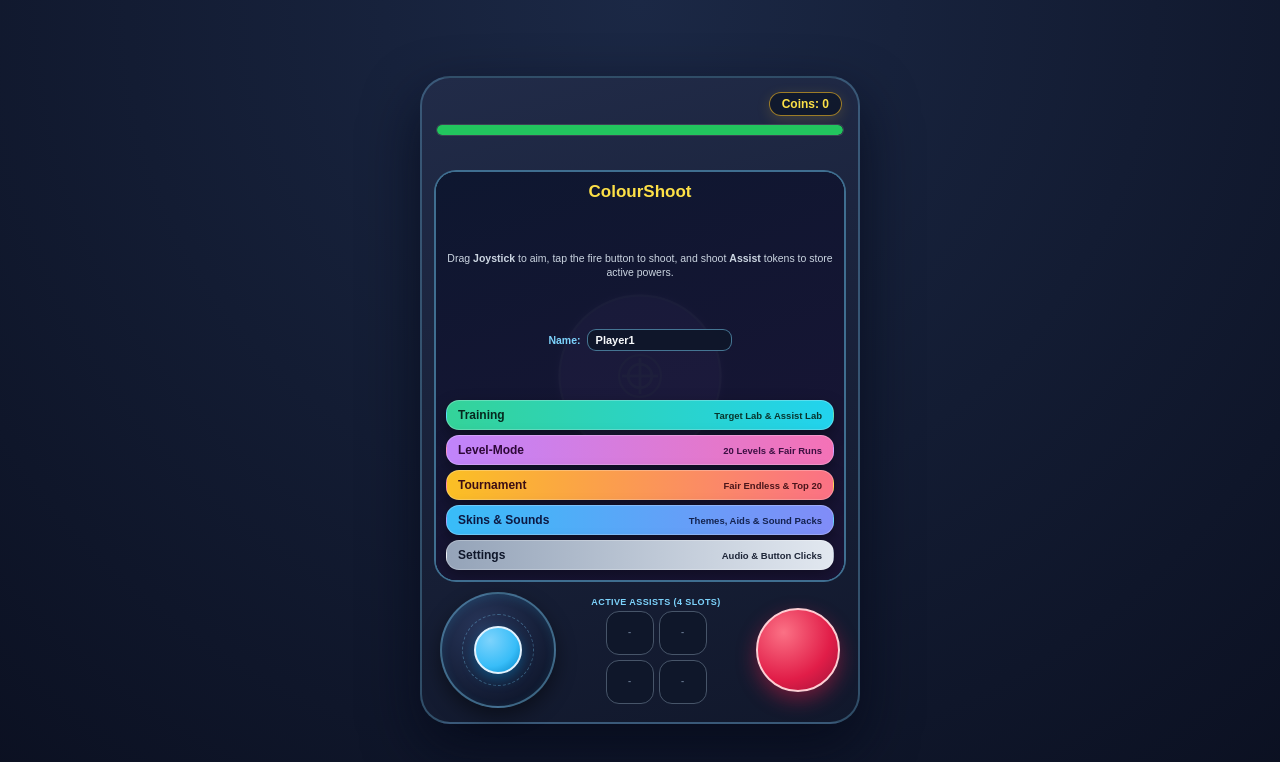
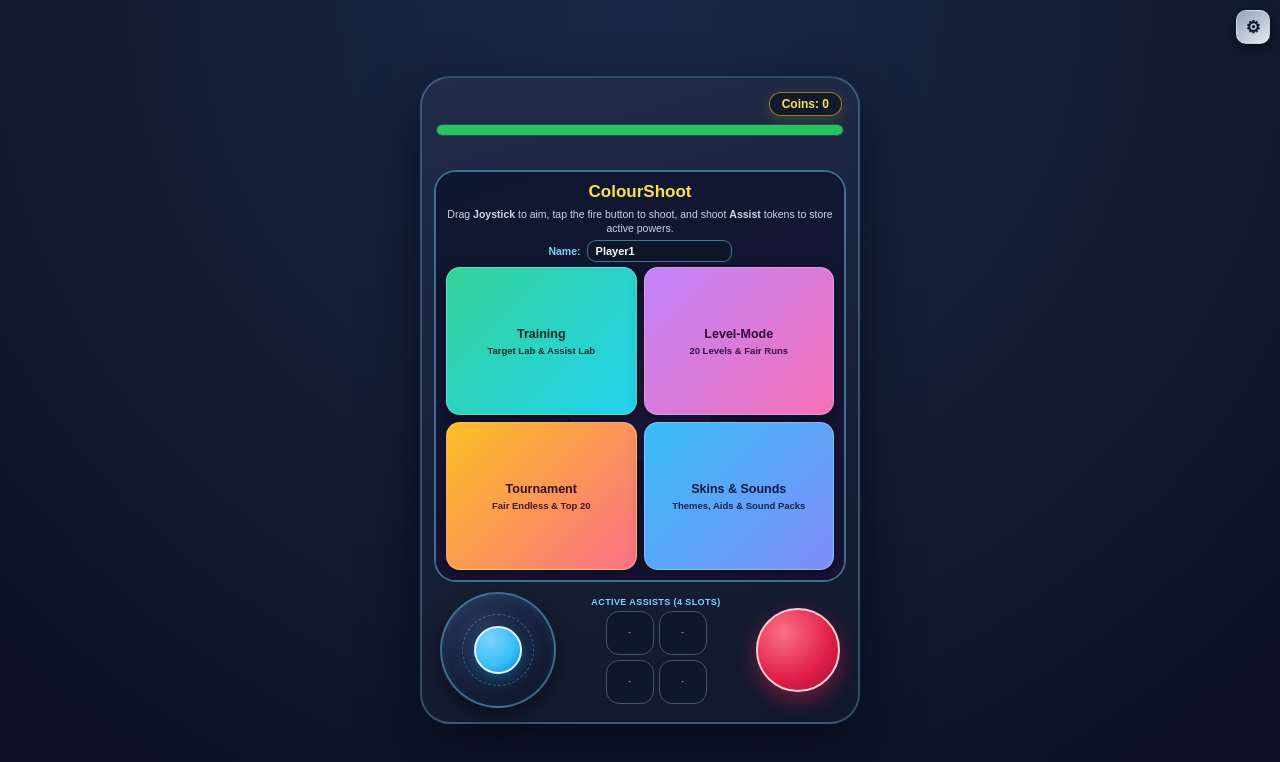
Before and after one commit to Th0ku/Colourshoot, a plain HTML site: page index.html in a window 1280 px wide. Drawn offline with Linux system fonts and the light colour scheme.

Commit message:
Update index.html

```diff
--- a/index.html
+++ b/index.html
@@ -32,6 +32,7 @@
     }
 
     .gb-shell {
+      position: relative;
       width: 100%;
       max-width: 440px;
       background: linear-gradient(165deg, #212b48 0%, #11182c 100%);
@@ -216,6 +217,7 @@
     }
 
     .subview {
+      position: relative;
       width: 100%;
       height: 100%;
       display: none;
@@ -281,51 +283,74 @@
       touch-action: manipulation;
     }
 
+    .app-gear-btn {
+      position: fixed;
+      top: 10px;
+      right: 10px;
+      z-index: 40;
+      width: 34px;
+      height: 34px;
+      border-radius: 10px;
+      border: 1.5px solid rgba(226, 232, 240, 0.55);
+      background: linear-gradient(145deg, #94a3b8 0%, #e2e8f0 100%);
+      color: #0f172a;
+      font-size: 17px;
+      font-weight: 900;
+      line-height: 1;
+      display: inline-flex;
+      align-items: center;
+      justify-content: center;
+      cursor: pointer;
+      box-shadow: 0 4px 12px rgba(0, 0, 0, 0.45);
+      touch-action: manipulation;
+    }
+
     .hub-menu {
       width: 100%;
-      display: flex;
-      flex-direction: column;
-      gap: 5px;
+      display: grid;
+      grid-template-columns: repeat(2, 1fr);
+      gap: 7px;
+      flex: 1;
     }
 
     .hub-btn {
       width: 100%;
+      height: 100%;
+      min-height: 76px;
       border: 1.5px solid rgba(255, 255, 255, 0.25);
-      border-radius: 13px;
-      padding: 7px 11px;
-      font-size: 12px;
+      border-radius: 14px;
+      padding: 9px 10px;
+      font-size: 12.5px;
       font-weight: 800;
       cursor: pointer;
       display: flex;
-      justify-content: space-between;
+      flex-direction: column;
+      justify-content: center;
       align-items: center;
+      text-align: center;
+      gap: 4px;
       box-shadow: 0 6px 16px rgba(0, 0, 0, 0.35);
       touch-action: manipulation;
     }
 
     .hub-btn.train {
-      background: linear-gradient(90deg, #34d399 0%, #22d3ee 100%);
+      background: linear-gradient(135deg, #34d399 0%, #22d3ee 100%);
       color: #06281e;
     }
 
     .hub-btn.levelmode {
-      background: linear-gradient(90deg, #c084fc 0%, #f472b6 100%);
+      background: linear-gradient(135deg, #c084fc 0%, #f472b6 100%);
       color: #2e0838;
     }
 
     .hub-btn.tourney {
-      background: linear-gradient(90deg, #fbbf24 0%, #fb7185 100%);
+      background: linear-gradient(135deg, #fbbf24 0%, #fb7185 100%);
       color: #3b0d14;
     }
 
     .hub-btn.skins {
-      background: linear-gradient(90deg, #38bdf8 0%, #818cf8 100%);
+      background: linear-gradient(135deg, #38bdf8 0%, #818cf8 100%);
       color: #0c1942;
-    }
-
-    .hub-btn.settings {
-      background: linear-gradient(90deg, #94a3b8 0%, #e2e8f0 100%);
-      color: #0f172a;
     }
 
     .hub-sub {
@@ -803,6 +828,8 @@
   </style>
 </head>
 <body>
+  <button id="appSettingsGearBtn" class="app-gear-btn" type="button" title="Settings" aria-label="Settings">⚙</button>
+
   <div class="gb-shell">
     <div class="top-bar">
       <div id="matchHudStrip" class="match-hud-strip">
@@ -851,10 +878,6 @@
             <button id="navSkinsBtn" class="hub-btn skins" type="button">
               <span>Skins & Sounds</span>
               <span class="hub-sub">Themes, Aids & Sound Packs</span>
-            </button>
-            <button id="navSettingsBtn" class="hub-btn settings" type="button">
-              <span>Settings</span>
-              <span class="hub-sub">Audio & Button Clicks</span>
             </button>
           </div>
         </div>
@@ -1191,14 +1214,14 @@
           id: "sequenceTarget",
           shortLabel: "8. Seq 1-2-3",
           block: { type: "sequenceTarget", label: "Seq 1-2-3", speed: 24 },
-          does: "3 targets (1, 2, 3) spawn together; shoot 1, then 2, then 3 with 2x time and 3x slower time drain.",
+          does: "3 targets (1, 2, 3) spawn together; shoot 1, then 2, then 3 with 3x time to hit all targets.",
           spotBy: "Amber targets numbered 1, 2, and 3."
         },
         {
           id: "swarmOdd",
           shortLabel: "9. Odd Swarm",
-          block: { type: "swarmOdd", label: "Odd Swarm", speed: 68 },
-          does: "16 small discs repel each other and fly around wildly; only ONE target differs subtly (larger inner ring, gold ring, slightly rippled edge, or slightly shifted hue).",
+          block: { type: "swarmOdd", label: "Odd Swarm", speed: 62 },
+          does: "Larger repelling discs fly around with extra time; only ONE target differs subtly (larger inner ring, gold ring, slightly rippled edge, or slightly shifted hue).",
           spotBy: "The single disc with a subtle difference among the repelling discs."
         }
       ];
@@ -1311,7 +1334,7 @@
         { type: "elasticBounce", label: "Elastic",  speed: 55 },
         { type: "shieldShot",    label: "Shield",   speed: 36 },
         { type: "sequenceTarget",label: "Seq 1-2-3",speed: 24 },
-        { type: "swarmOdd",      label: "Odd Swarm",speed: 68 }
+        { type: "swarmOdd",      label: "Odd Swarm",speed: 62 }
       ];
 
       var LEVEL_MODES = [];
@@ -1721,7 +1744,7 @@
           { untilRound: 12, type: "figureEight",   label: "Fig-8",    speed: 1.08 },
           { untilRound: 15, type: "telegraphJump", label: "JumpPlan", telegraphTime: 0.7, jumpInterval: 1.8 },
           { untilRound: 18, type: "sequenceTarget",label: "Seq 1-2-3",speed: 24 },
-          { untilRound: 21, type: "swarmOdd",      label: "Odd Swarm",speed: 68 },
+          { untilRound: 21, type: "swarmOdd",      label: "Odd Swarm",speed: 62 },
           { untilRound: 999,type: "elasticBounce", label: "Elastic",  speed: 55 }
         ]
       };
@@ -2139,7 +2162,7 @@
             state.sequenceTargets[i].radius = Math.min(60, state.sequenceTargets[i].radius + 8);
           }
           for (var sw = 0; sw < state.swarmDiscs.length; sw++) {
-            state.swarmDiscs[sw].radius = Math.min(24, state.swarmDiscs[sw].radius + 3);
+            state.swarmDiscs[sw].radius = Math.min(28, state.swarmDiscs[sw].radius + 3);
           }
         } else if (assistId === "magnet") {
           state.effects.magnetTimer = 5.0;
@@ -2215,9 +2238,9 @@
       }
 
       function setupSwarmDiscs(speedVal) {
-        var count = 16;
-        var r = 16;
-        var spd = speedVal || 68;
+        var count = 15;
+        var r = 21;
+        var spd = speedVal || 62;
         var oddIndex = Math.floor(activeRng() * count);
         var oddKindIndex = Math.floor(activeRng() * 4);
         var discs = [];
@@ -2592,13 +2615,15 @@
         state.target = pickTargetForRound(state.round, nextRadius);
 
         if (state.target.block.type === "sequenceTarget") {
-          roundGain = roundGain * 2;
+          state.timeLeft = MAX_TIME_BAR;
           state.deferAssistUntilSequenceDone = true;
+        } else if (state.target.block.type === "swarmOdd") {
+          addTimeToBar(roundGain * 1.45);
+          state.deferAssistUntilSequenceDone = false;
         } else {
+          addTimeToBar(roundGain);
           state.deferAssistUntilSequenceDone = false;
         }
-
-        addTimeToBar(roundGain);
 
         var drainStep = state.mode === "training"
           ? 0.035
@@ -2874,7 +2899,7 @@
 
         if (!frozen && !anchored) {
           if (t.block.type === "swarmOdd" && state.swarmDiscs.length > 0) {
-            var baseSwarmSpd = t.block.speed || 68;
+            var baseSwarmSpd = t.block.speed || 62;
             for (var swi = 0; swi < state.swarmDiscs.length; swi++) {
               var swa = state.swarmDiscs[swi];
               if (magnetActive) {
@@ -3549,8 +3574,10 @@
         state.target = pickTargetForRound(1, 75);
 
         if (state.target.block.type === "sequenceTarget") {
-          state.timeLeft = Math.min(MAX_TIME_BAR, state.timeLeft * 2);
+          state.timeLeft = MAX_TIME_BAR;
           state.deferAssistUntilSequenceDone = true;
+        } else if (state.target.block.type === "swarmOdd") {
+          state.timeLeft = Math.min(MAX_TIME_BAR, state.timeLeft + 1.8);
         }
 
         if (state.labMode) {
@@ -3586,11 +3613,17 @@
         }
       });
 
+      document.getElementById("appSettingsGearBtn").addEventListener("click", function () {
+        playButtonClickSound();
+        if (overlay.className.indexOf("hidden") !== -1) {
+          overlay.className = "overlay";
+        }
+        openView("settings");
+      });
       document.getElementById("navTrainBtn").addEventListener("click", function () { playButtonClickSound(); openView("training"); });
       document.getElementById("navLevelBtn").addEventListener("click", function () { playButtonClickSound(); openView("levelmode"); });
       document.getElementById("navTourneyBtn").addEventListener("click", function () { playButtonClickSound(); openView("tournament"); });
       document.getElementById("navSkinsBtn").addEventListener("click", function () { playButtonClickSound(); openView("skins"); });
-      document.getElementById("navSettingsBtn").addEventListener("click", function () { playButtonClickSound(); openView("settings"); });
 
       document.getElementById("tab_targets").addEventListener("click", function () { playButtonClickSound(); switchTrainTab("targets"); });
       document.getElementById("tab_assists").addEventListener("click", function () { playButtonClickSound(); switchTrainTab("assists"); });
```
